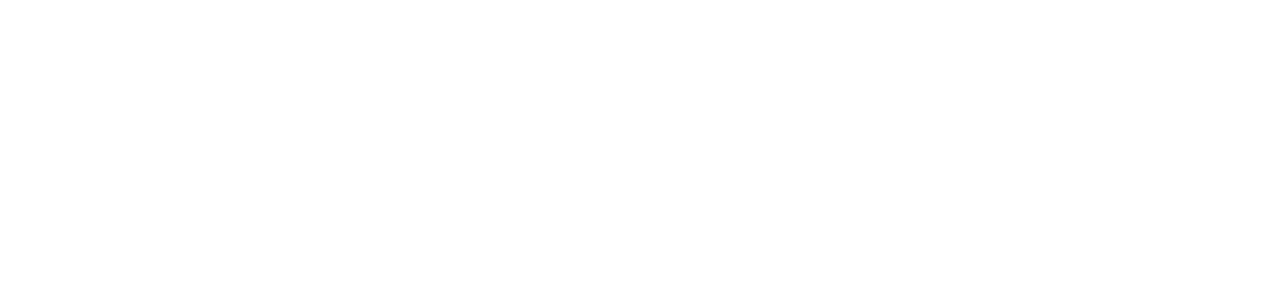
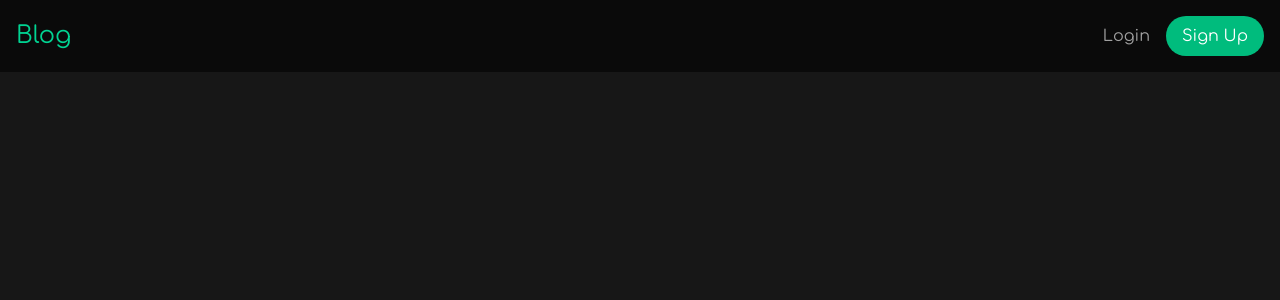
Before and after one commit to sp41414/blog-api, a React app in the folder frontend/: page / in a window 1280 px wide. Shown: the top 300 px of the page. Built offline with nearby package versions, Linux system fonts and the light colour scheme; the HTML template or start-up script is replaced by a standard one.

Commit message:
feat: NavBar component

```diff
--- /dev/null
+++ b/frontend/src/components/NavBar.jsx
@@ -0,0 +1,53 @@
+import { useContext } from "react";
+import { AuthContext } from "../contexts/AuthContext";
+import { Link } from "react-router";
+
+export default function NavBar() {
+  const { user, loading } = useContext(AuthContext);
+
+  return (
+    <header className="bg-neutral-950">
+      <nav className="flex sm:flex-row justify-between items-center p-4 gap-2 flex-col shrink-0">
+        <Link
+          to="/"
+          className="inline-block text-2xl text-emerald-400 hover:text-emerald-300 hover:scale-105 transition-all duration-200 active:scale-100"
+        >
+          Blog
+        </Link>
+        <ul className="flex gap-4 items-center">
+          {loading ? (
+            <li className="text-neutral-500 animate-pulse">Loading...</li>
+          ) : user ? (
+            <li>
+              <Link
+                to="/logout"
+                className="inline-block text-neutral-400 hover:text-rose-400 transition-colors duration-200"
+              >
+                Logout
+              </Link>
+            </li>
+          ) : (
+            <>
+              <li>
+                <Link
+                  to="/login"
+                  className="inline-block text-neutral-400 hover:text-emerald-300 transition-colors duration-200"
+                >
+                  Login
+                </Link>
+              </li>
+              <li>
+                <Link
+                  to="/signup"
+                  className="inline-block px-4 py-2 bg-emerald-500 text-white rounded-full hover:bg-emerald-400 hover:scale-105 transition-all duration-200 active:scale-95"
+                >
+                  Sign Up
+                </Link>
+              </li>
+            </>
+          )}
+        </ul>
+      </nav>
+    </header>
+  );
+}
--- a/frontend/src/main.jsx
+++ b/frontend/src/main.jsx
@@ -2,9 +2,12 @@
 import { createRoot } from "react-dom/client";
 import AppRoutes from "./routes";
 import "./styles/index.css";
+import { AuthProvider } from "./contexts/AuthContext";
 
 createRoot(document.getElementById("root")).render(
-    <StrictMode>
-        <AppRoutes />
-    </StrictMode>,
+  <StrictMode>
+    <AuthProvider>
+      <AppRoutes />
+    </AuthProvider>
+  </StrictMode>
 );
--- a/frontend/src/pages/HomePage.jsx
+++ b/frontend/src/pages/HomePage.jsx
@@ -1 +1,9 @@
-export default function HomePage() { }
+import NavBar from "../components/NavBar";
+
+export default function HomePage() {
+  return (
+    <div className="min-h-screen bg-neutral-900">
+      <NavBar />
+    </div>
+  );
+}
```
